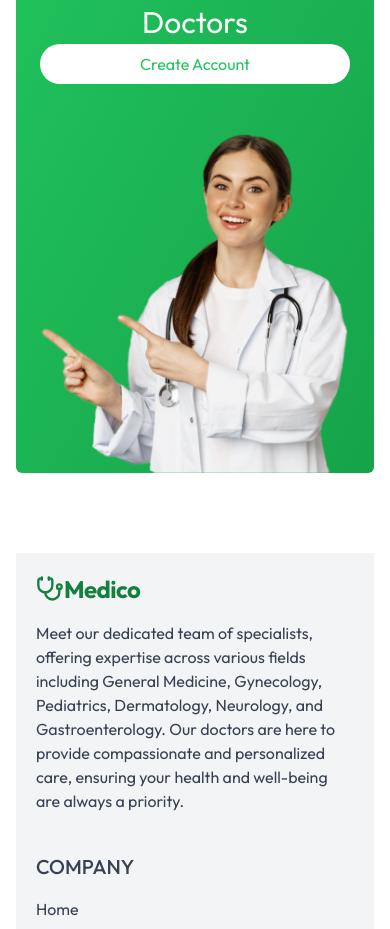
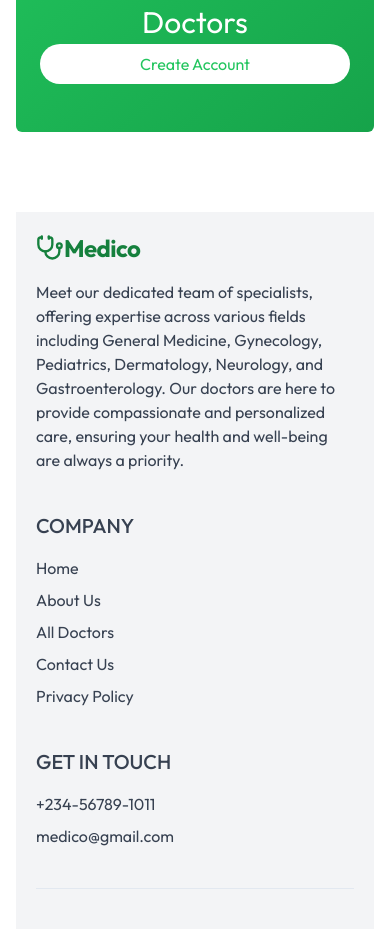
Before and after one commit to olathegreat/medico, a React (Vite) app in the folder medico_frontend/: page / in a window 390 px wide. Shown: the part 2107-3036 px from the top of the page. Built offline with nearby package versions, Linux system fonts and the light colour scheme; no server answers.

Commit message:
feat: hide appointment image for small screen

```diff
--- a/medico_frontend/src/components/BookAppointmentBanner.tsx
+++ b/medico_frontend/src/components/BookAppointmentBanner.tsx
@@ -17,7 +17,7 @@ const BookAppointmentBanner = () => {
         </button>
       </div>
 
-      <div className="flex-1  md:absolute  md:right-5 md:bottom-0 lg:right-20 flex justify-center items-center">
+      <div className="flex-1  md:absolute  md:right-5 md:bottom-0 lg:right-20 hidden sm:flex justify-center items-center">
        <img src={appointmentImg} alt="" className=" w-[330px] h-full  object-cover rounded-md" />
 
       </div>
```
